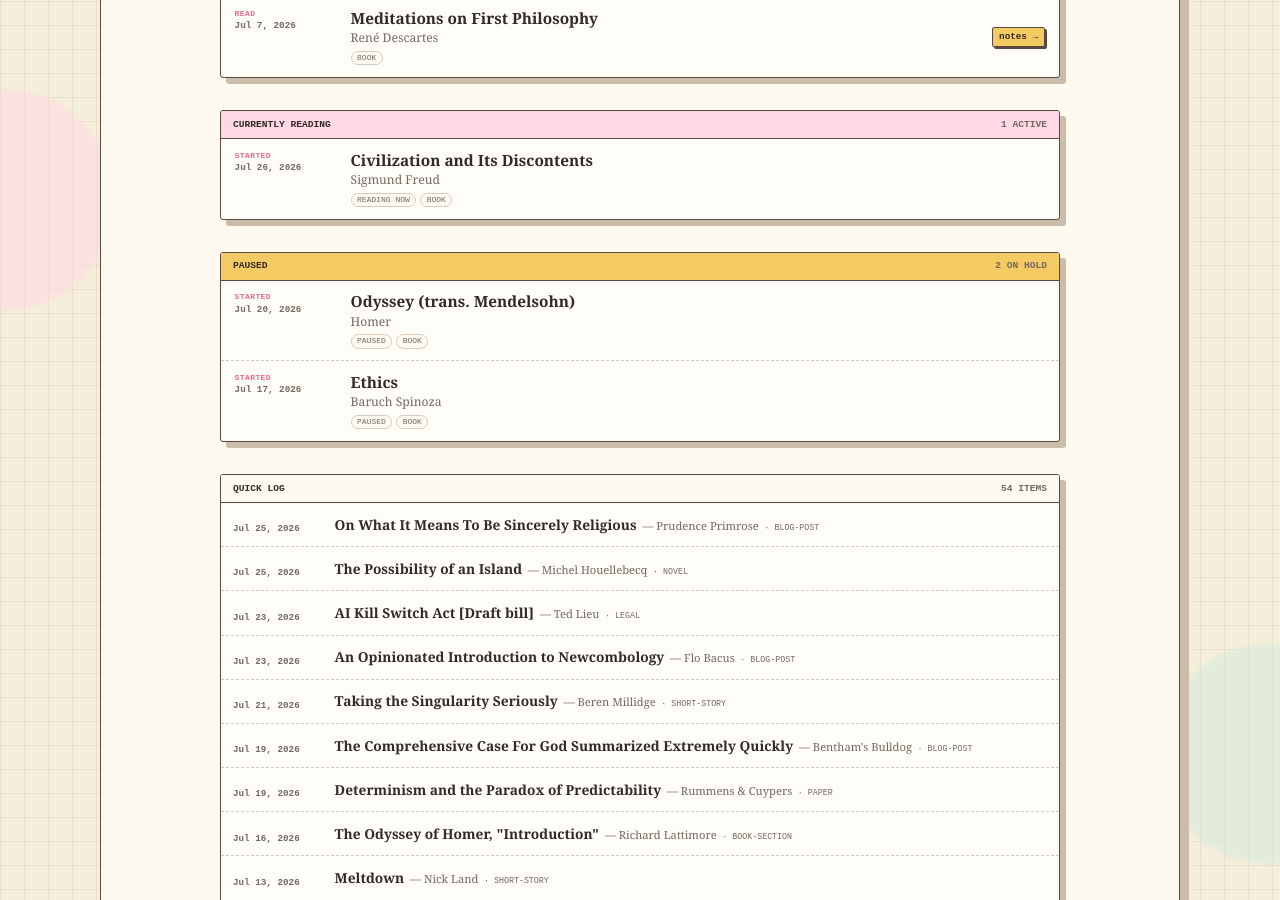
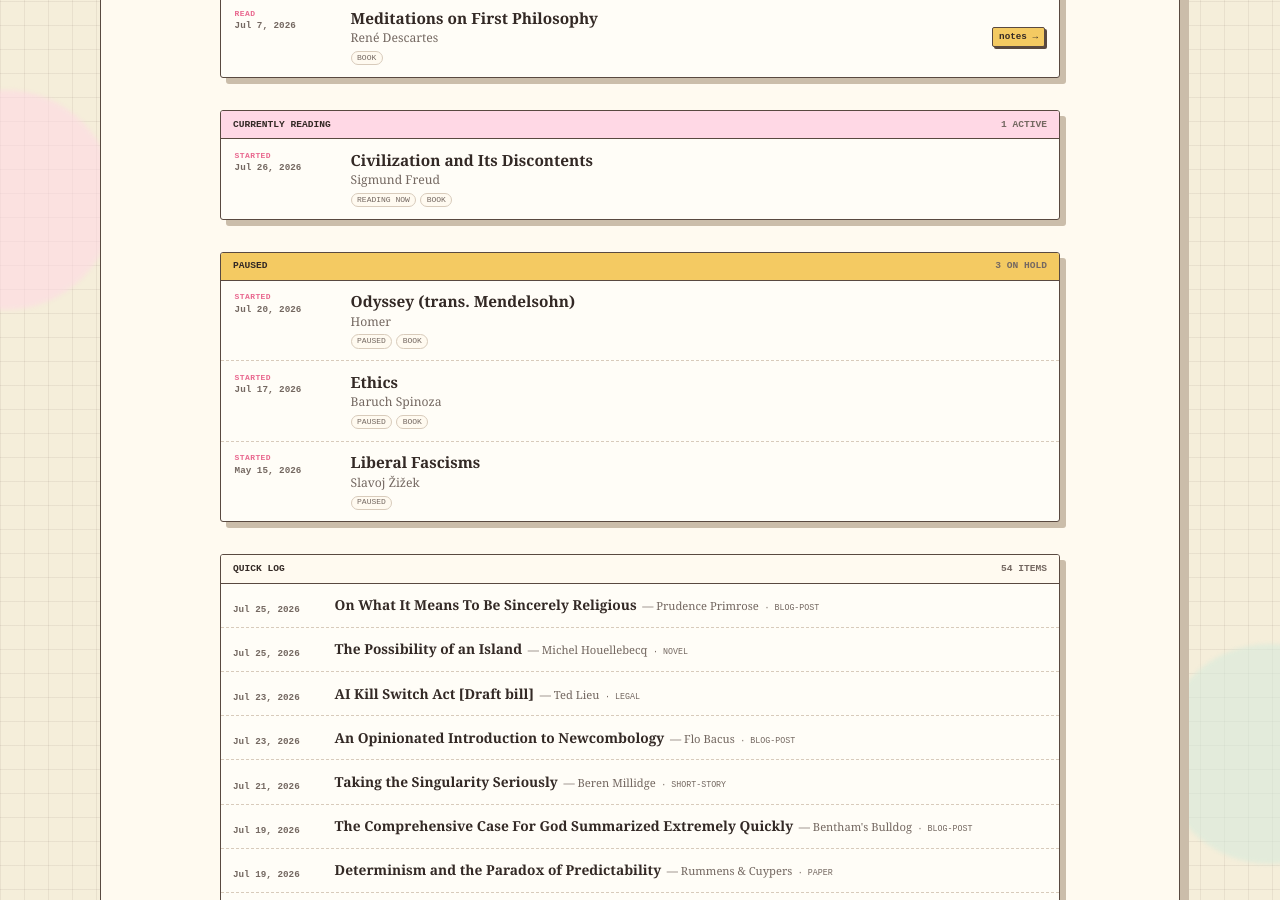
Before and after one commit to jackcml/personal-site, a Jekyll site: the page built from reading.md, in a window 1280 px wide and 900 px high, scrolled down 479 px. Built offline with Jekyll 4.4.1, drawn with Linux system fonts in a browser that asks for light colours.

Commit message:
data: fix leftover unknown-type entry from goodreads upload

```diff
--- a/_data/reading.yml
+++ b/_data/reading.yml
@@ -870,10 +870,10 @@
   status: to-read
   added_date: 2026-05-16
 
-- title: Liberal Fascism (Žižek's Essays)
+- title: Liberal Fascisms
   author: Slavoj Žižek
-  status: unknown
-  added_date: 2026-05-15
+  status: paused
+  started_date: 2026-05-15
 
 - title: "Deep Utopia: Life and Meaning in a Solved World"
   author: Nick Bostrom
```
